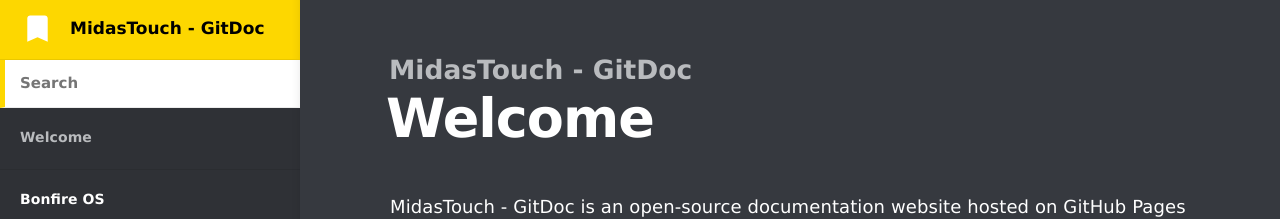
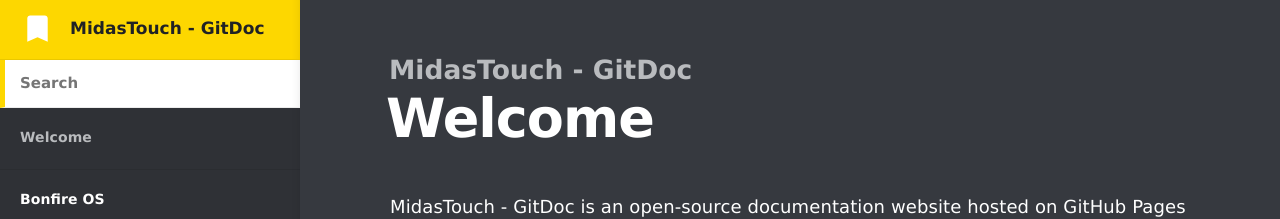
Before and after one commit to MidasTouch-MT/MidasTouch-MT.github.io, a Jekyll site: the page built from index.md, in a window 1280 px wide. Shown: the top 219 px of the page. Built offline with Jekyll 4.4.1, drawn with Linux system fonts in a browser that asks for light colours.

Commit message:
fix title color

```diff
--- a/_sass/_layout.scss
+++ b/_sass/_layout.scss
@@ -84,7 +84,7 @@ header {
         height: $nav-header-height;
         box-sizing: border-box;
         background-color: $brand-colour;
-        color: #000;
+        color: #202225;
         margin: 0;
         font-size: 1.7rem;
         line-height: 0.8;
```
